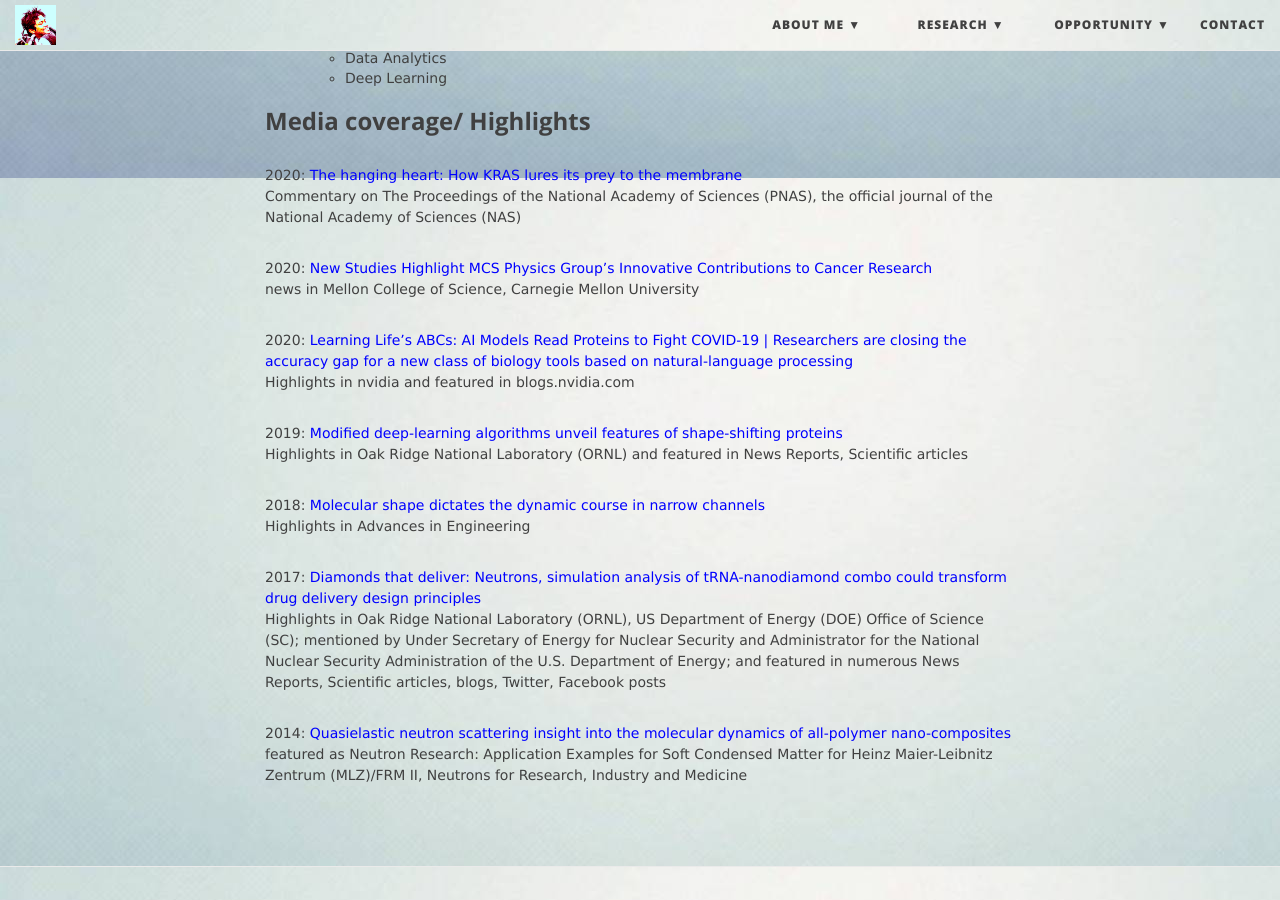
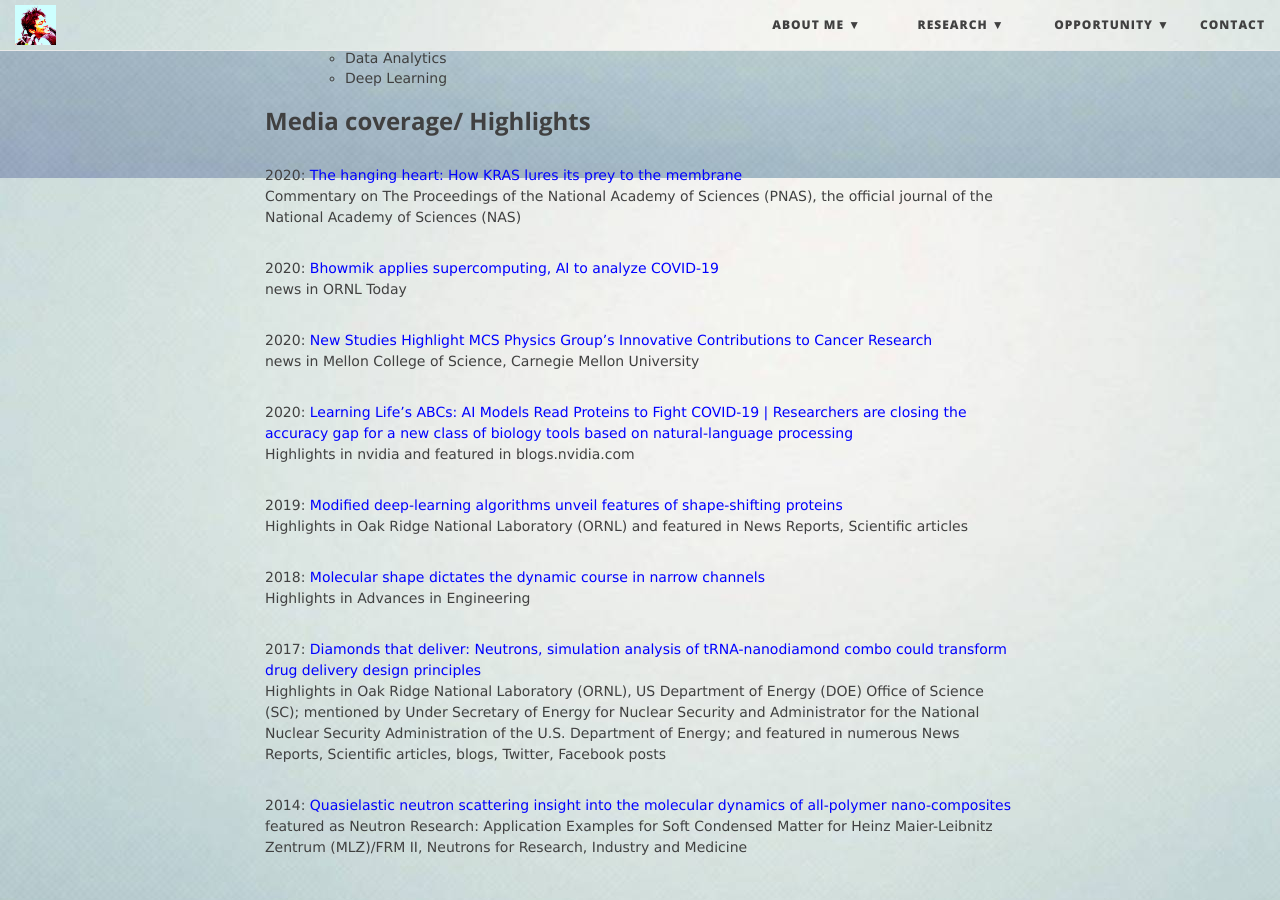
Before and after one commit to debsindhu/debsindhu.github.io, a Jekyll site: the page built from research.md, in a window 1280 px wide and 900 px high, scrolled down 893 px. Built offline with Jekyll 4.4.1, drawn with Linux system fonts in a browser that asks for light colours; nearby versions of some CDN libraries.

Commit message:
Update research.md

```diff
--- a/research.md
+++ b/research.md
@@ -37,6 +37,9 @@ experiments.
 2020: <span style="color:blue">The hanging heart: How KRAS lures its prey to the membrane</span>
       Commentary on The Proceedings of the National Academy of Sciences (PNAS), the official journal of the National Academy of Sciences (NAS)
 
+2020: <span style="color:blue">Bhowmik applies supercomputing, AI to analyze COVID-19</span>
+      news in ORNL Today
+
 2020: <span style="color:blue">New Studies Highlight MCS Physics Group's Innovative Contributions to Cancer Research</span>
       news in Mellon College of Science, Carnegie Mellon University
 
```
